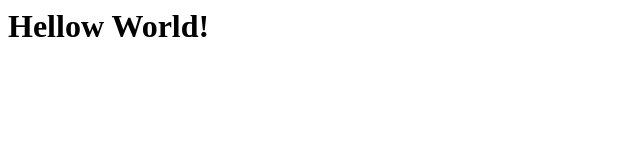
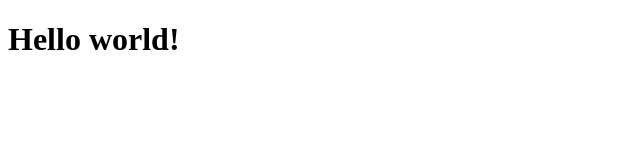
Before and after one commit to jaxyouthsurvey/jaxyouthsurvey.github.io, a plain HTML site: page index.html in a window 1280 px wide. Shown: the whole page, without its empty margins (0-640 px from the left). Drawn offline with Linux system fonts and the light colour scheme.

Commit message:
hello world

```diff
--- a/index.html
+++ b/index.html
@@ -1 +1,11 @@
-<h1>Hellow World!</h1>
+<!DOCTYPE html>
+<html>
+<head>
+<title>Page Title</title>
+</head>
+<body>
+
+<h1>Hello world!</h1>
+
+</body>
+</html>
```
